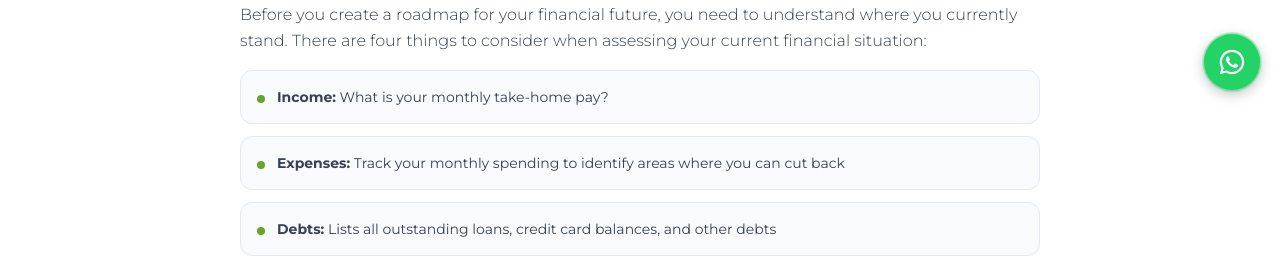
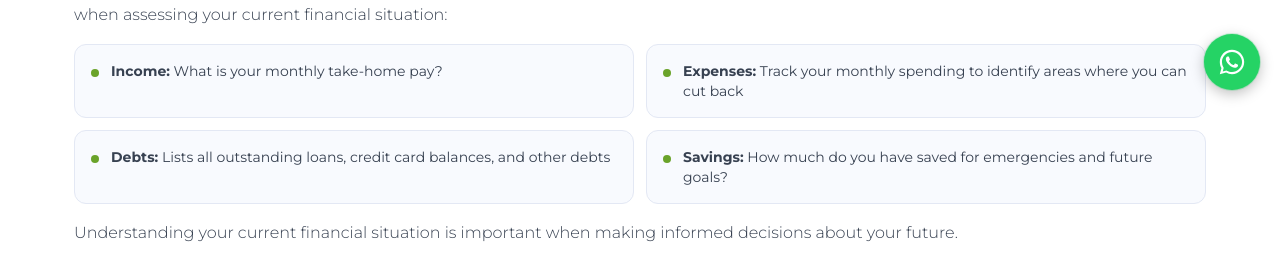
Before and after one commit to socialanmol/brand-new-website, a React (Vite) app: page /insights/articles/financial-foundation in a window 1280 px wide. Shown: the part 690-946 px from the top of the page. Built offline with nearby package versions, Linux system fonts and the light colour scheme; no server answers; the HTML template or start-up script is replaced by a standard one.

Commit message:
Widen the financial foundation article to the insights page width.
The article no longer sits in a narrow column, and the four assessment points sit two across on a wide screen.

Co-authored-by: socialanmol <socialanmol@users.noreply.github.com>

```diff
--- a/src/pages/financial_foundation_blog_component.tsx
+++ b/src/pages/financial_foundation_blog_component.tsx
@@ -7,8 +7,8 @@ export default function FinancialFoundationBlog() {
   };
 
   return (
-    <article className="font-['Montserrat',sans-serif] bg-white text-[#111827] antialiased min-h-screen py-12 px-5 sm:px-8">
-      <div className="max-w-[800px] mx-auto space-y-10">
+    <article className="font-['Montserrat',sans-serif] bg-white text-[#111827] antialiased min-h-screen py-12">
+      <div className="w-full max-w-[1180px] mx-auto px-6 space-y-10">
 
         {/* Header Navigation / Action Bar */}
         <div className="flex justify-between items-center flex-wrap gap-4 border-b border-[#E3E8F4] pb-6">
@@ -55,7 +55,7 @@ export default function FinancialFoundationBlog() {
             Before you create a roadmap for your financial future, you need to understand where you currently stand. There are four things to consider when assessing your current financial situation:
           </p>
 
-          <ul className="grid grid-cols-1 gap-3 my-4">
+          <ul className="grid grid-cols-1 sm:grid-cols-2 gap-3 my-4">
             <li className="bg-[#F8FAFE] border border-[#E3E8F4] p-4 rounded-[12px] flex items-start gap-3">
               <span className="w-2 h-2 rounded-full bg-[#6AA32A] mt-2 flex-shrink-0"></span>
               <span className="text-sm text-[#374151]"><strong>Income:</strong> What is your monthly take-home pay?</span>
```
